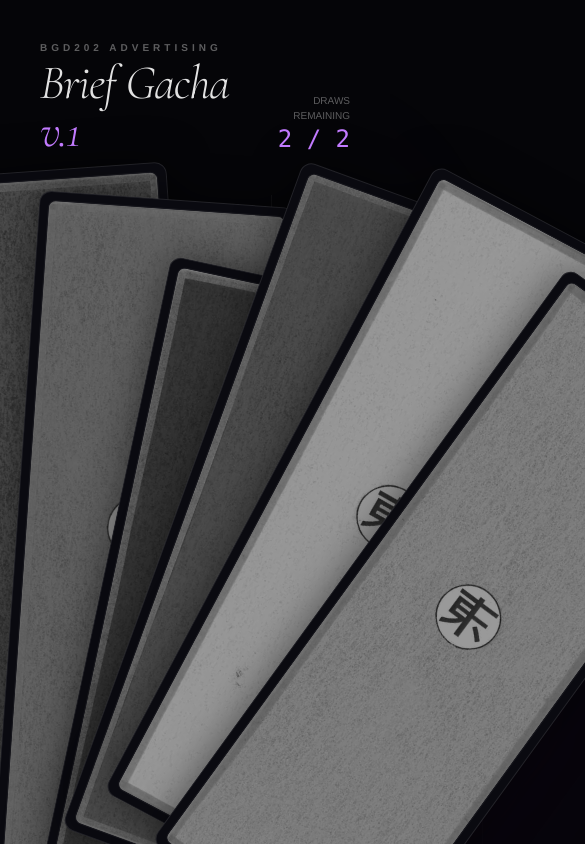
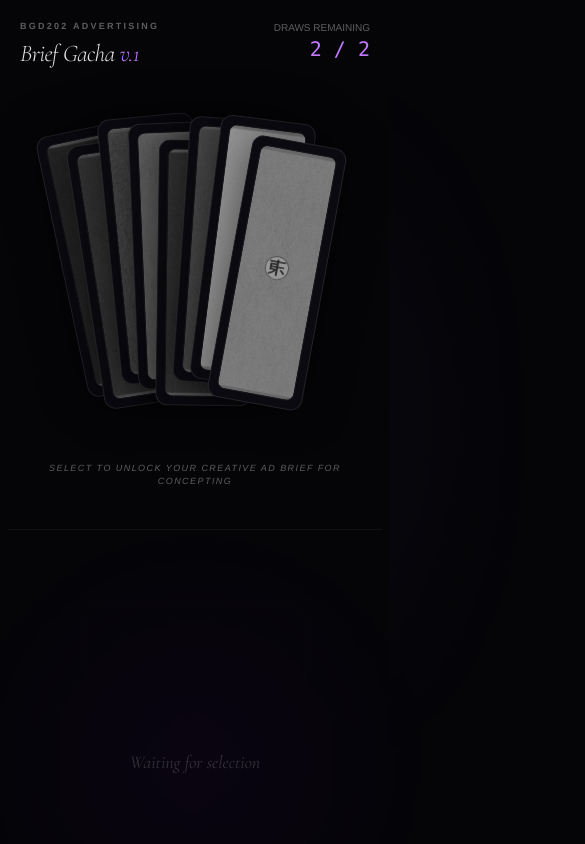
Before and after one commit to allaresd/brief-gacha-deck-2026, a React (Vite) app: page / in a window 390 px wide. Shown: the top 844 px of the page, 585 px wide, since content can reach past the window. Built offline with nearby package versions, Linux system fonts and the light colour scheme.

Commit message:
Update website

```diff
--- a/src/App.tsx
+++ b/src/App.tsx
@@ -1,4 +1,4 @@
-import { useState, useEffect, useCallback } from 'react';
+import { useState, useEffect, useCallback, useRef } from 'react';
 import { motion, AnimatePresence } from 'motion/react';
 import { RefreshCw, Sparkles } from 'lucide-react';
 import Card from './components/Card';
@@ -13,6 +13,27 @@ export default function App() {
   const [showPopup, setShowPopup] = useState(false);
 
   const [revealedCardFlipped, setRevealedCardFlipped] = useState(false);
+  const deckStageRef = useRef<HTMLDivElement | null>(null);
+  const revealStageRef = useRef<HTMLDivElement | null>(null);
+  const [viewportWidth, setViewportWidth] = useState<number>(() => {
+    if (typeof window === 'undefined') return 1920;
+    return window.innerWidth;
+  });
+
+  useEffect(() => {
+    const onResize = () => setViewportWidth(window.innerWidth);
+    window.addEventListener('resize', onResize);
+    return () => window.removeEventListener('resize', onResize);
+  }, []);
+
+  const isPhone = viewportWidth < 768;
+  const isTablet = viewportWidth >= 768 && viewportWidth < 1200;
+
+  const spreadLayout = isPhone
+    ? { xStart: -86, xStep: 24, yWave: 14, rotateStart: -12, rotateStep: 3.2 }
+    : isTablet
+      ? { xStart: -150, xStep: 46, yWave: 30, rotateStart: -16, rotateStep: 4.2 }
+      : { xStart: -240, xStep: 80, yWave: 60, rotateStart: -20, rotateStep: 8 };
 
   const shuffleDeck = useCallback(() => {
     setIsShuffling(true);
@@ -37,12 +58,37 @@ export default function App() {
     if (!selectedCardId && drawsRemaining > 0) {
       setSelectedCardId(id);
       setDrawsRemaining(prev => prev - 1);
+      setRevealedCardFlipped(false);
       setShowPopup(true);
-      // Wait for the card arrival animation before flipping
-      setTimeout(() => {
+    }
+  };
+
+  const scrollToSectionCenter = (element: HTMLElement | null) => {
+    if (!element) return;
+    element.scrollIntoView({
+      behavior: 'smooth',
+      block: 'center',
+      inline: 'center',
+    });
+  };
+
+  const handlePopupContinue = () => {
+    setShowPopup(false);
+    // Wait for popup exit transition, then guide focus to reveal stage and flip.
+    window.setTimeout(() => {
+      scrollToSectionCenter(revealStageRef.current);
+      window.setTimeout(() => {
         setRevealedCardFlipped(true);
-      }, 600);
-    }
+      }, 450);
+    }, 280);
+  };
+
+  const handleDrawAnother = () => {
+    setSelectedCardId(null);
+    setRevealedCardFlipped(false);
+    window.setTimeout(() => {
+      scrollToSectionCenter(deckStageRef.current);
+    }, 80);
   };
 
   const saveImage = async (url: string) => {
@@ -69,17 +115,17 @@ export default function App() {
       <div className="atmosphere" />
 
       {/* Header */}
-      <header className="p-10 flex justify-between items-end shrink-0 z-20">
+      <header className="p-10 flex justify-between items-end shrink-0 z-20 max-[900px]:p-5 max-[900px]:items-start max-[900px]:gap-4">
         <div className="space-y-1">
-          <p className="text-[10px] tracking-[0.4em] uppercase font-bold opacity-40">BGD202 Advertising</p>
-          <h1 className="text-5xl font-light italic tracking-tight font-serif">
+          <p className="text-[10px] tracking-[0.4em] uppercase font-bold opacity-40 max-[900px]:text-[9px] max-[900px]:tracking-[0.25em]">BGD202 Advertising</p>
+          <h1 className="text-5xl font-light italic tracking-tight font-serif max-[1200px]:text-4xl max-[900px]:text-2xl">
             Brief Gacha <span className="text-purple-400">v.1</span>
           </h1>
         </div>
-        <div className="flex gap-12 text-right">
+        <div className="flex gap-12 text-right max-[900px]:ml-auto max-[900px]:gap-6">
           <div>
             <p className="text-[10px] uppercase opacity-40">Draws Remaining</p>
-            <p className={`text-2xl font-mono ${drawsRemaining === 0 ? 'text-red-500' : 'text-purple-400'}`}>
+            <p className={`text-2xl font-mono max-[900px]:text-xl ${drawsRemaining === 0 ? 'text-red-500' : 'text-purple-400'}`}>
               {drawsRemaining} / 2
             </p>
           </div>
@@ -87,11 +133,11 @@ export default function App() {
       </header>
 
       {/* Content Area */}
-      <main className="flex-1 flex px-4 pb-8 z-10 min-h-[700px]">
+      <main className="flex-1 flex px-4 pb-8 z-10 min-h-[700px] max-[1800px]:flex-col max-[1800px]:gap-10 max-[900px]:px-2 max-[900px]:min-h-0">
 
         {/* Left: The Deck Spread (1/2) */}
-        <div className="w-5/7 flex flex-col justify-left relative border-r border-white/5 px-4">
-          <div className="relative w-full h-[750px] flex items-center justify-center">
+        <div ref={deckStageRef} className="w-5/7 flex flex-col justify-left relative border-r border-white/5 px-4 max-[1800px]:w-full max-[1800px]:border-r-0 max-[1800px]:border-b max-[1800px]:border-white/5 max-[1800px]:pb-10">
+          <div className="relative w-full h-[750px] flex items-center justify-center max-[1200px]:h-[620px] max-[900px]:h-[340px]">
             <AnimatePresence mode="wait">
               {isShuffling ? (
                 <motion.div
@@ -116,16 +162,16 @@ export default function App() {
                         initial={{ opacity: 0, x: -200 }}
                         animate={{
                           opacity: 1,
-                          x: -240 + (index * 80),
-                          y: Math.sin(index * 2) * 60,
-                          rotate: -20 + (index * 8),
+                          x: spreadLayout.xStart + (index * spreadLayout.xStep),
+                          y: Math.sin(index * 2) * spreadLayout.yWave,
+                          rotate: spreadLayout.rotateStart + (index * spreadLayout.rotateStep),
                           zIndex: index,
                         }}
                         transition={{ delay: index * 0.08, duration: 0.6 }}
                         className="absolute cursor-pointer group"
                         onClick={() => handleCardClick(card.id)}
                       >
-                        <div className="w-64 h-[710px] bg-[#0A0A10] border border-white/10 rounded-xl shadow-[0_0_40px_rgba(0,0,0,0.5)] overflow-hidden p-2 flex flex-col group-hover:translate-y-[-60px] group-hover:border-purple-500/60 group-hover:shadow-[0_0_30px_rgba(168,85,247,0.2)] transition-all duration-500">
+                        <div className="w-64 aspect-[256/710] bg-[#0A0A10] border border-white/10 rounded-xl shadow-[0_0_40px_rgba(0,0,0,0.5)] overflow-hidden p-2 flex flex-col group-hover:translate-y-[-60px] group-hover:border-purple-500/60 group-hover:shadow-[0_0_30px_rgba(168,85,247,0.2)] transition-all duration-500 max-[1200px]:w-44 max-[1200px]:group-hover:translate-y-[-40px] max-[900px]:w-24 max-[900px]:group-hover:translate-y-[-18px]">
                            <div className="flex-1 border border-white/5 rounded-lg flex items-center justify-center relative overflow-hidden">
                               <img src={card.backImage} className="w-full h-full object-cover transition-all duration-700 grayscale group-hover:grayscale-0 group-hover:scale-105" />
                               <div className="absolute inset-0 bg-black/40 group-hover:bg-transparent transition-colors" />
@@ -138,14 +184,14 @@ export default function App() {
               )}
             </AnimatePresence>
           </div>
-          <p className="mt-20 text-[10px] tracking-[0.3em] uppercase opacity-40 italic text-center">
+          <p className="mt-20 text-[10px] tracking-[0.3em] uppercase opacity-40 italic text-center max-[900px]:mt-8 max-[900px]:text-[9px] max-[900px]:tracking-[0.16em]">
             Select to unlock your creative ad brief for concepting
           </p>
         </div>
 
         {/* Right: Reveal Stage (1/2) */}
-        <div className="w-2/7 flex flex-col items-center justify-center relative">
-          <div className="absolute w-[600px] h-[600px] bg-purple-600/5 rounded-full blur-[120px] -z-10 animate-pulse"></div>
+        <div ref={revealStageRef} className="w-2/7 flex flex-col items-center justify-center relative max-[1800px]:w-full max-[1800px]:py-8">
+          <div className="absolute w-[600px] h-[600px] bg-purple-600/5 rounded-full blur-[120px] -z-10 animate-pulse max-[900px]:w-[300px] max-[900px]:h-[300px] max-[900px]:blur-[80px]"></div>
 
           <AnimatePresence mode="wait">
             {selectedCardId ? (
@@ -178,7 +224,7 @@ export default function App() {
 
                   {drawsRemaining > 0 ? (
                     <button
-                      onClick={() => setSelectedCardId(null)}
+                      onClick={handleDrawAnother}
                       className="floating-action bg-purple-500/20 text-purple-200 px-4 py-2 rounded-full text-[10px] uppercase font-bold tracking-widest hover:bg-purple-500/40 transition-all border border-purple-500/30"
                     >
                       Draw Another ({drawsRemaining})
@@ -200,7 +246,7 @@ export default function App() {
                 animate={{ opacity: 0.2 }}
                 className="text-center"
               >
-                <div className="w-[320px] h-[480px] border border-white/5 rounded-2xl flex items-center justify-center italic font-serif text-2xl">
+                <div className="w-[320px] h-[480px] border border-white/5 rounded-2xl flex items-center justify-center italic font-serif text-2xl max-[900px]:w-[220px] max-[900px]:h-[320px] max-[900px]:text-lg">
                   Waiting for selection
                 </div>
               </motion.div>
@@ -210,7 +256,7 @@ export default function App() {
       </main>
 
       {/* Footer */}
-      <footer className="p-10 flex items-center justify-between opacity-30 border-t border-white/5 text-[9px] uppercase tracking-[0.5em] z-20">
+      <footer className="p-10 flex items-center justify-between opacity-30 border-t border-white/5 text-[9px] uppercase tracking-[0.5em] z-20 max-[900px]:p-5 max-[900px]:tracking-[0.2em] max-[900px]:text-[8px] max-[900px]:gap-4">
         <div>Sequence {Math.random().toString(16).slice(2, 10).toUpperCase()}</div>
         <div className="flex gap-8">
            <span>Designed by</span>
@@ -245,7 +291,7 @@ export default function App() {
               </p>
 
               <button
-                onClick={() => setShowPopup(false)}
+                onClick={handlePopupContinue}
                 className="w-full py-4 bg-purple-600 hover:bg-purple-500 text-white rounded-xl font-bold uppercase tracking-widest text-xs transition-all shadow-lg shadow-purple-500/20 active:scale-95"
               >
                 Continue
--- a/src/components/Card.tsx
+++ b/src/components/Card.tsx
@@ -28,11 +28,6 @@ export default function Card({ card, isFlipped, onClick, onSave, disabled }: Car
               className="w-full h-full object-cover opacity-60 grayscale group-hover:opacity-100 transition-all duration-700 group-hover:scale-105"
               referrerPolicy="no-referrer"
             />
-            <div className="absolute inset-0 flex items-center justify-center">
-               <div className="w-16 h-16 border border-white/10 rounded-full flex items-center justify-center group-hover:scale-110 transition-transform bg-black/20 backdrop-blur-sm">
-                  <div className="w-8 h-8 bg-white/5 rounded-full" />
-               </div>
-            </div>
           </div>
         </div>
 
```
